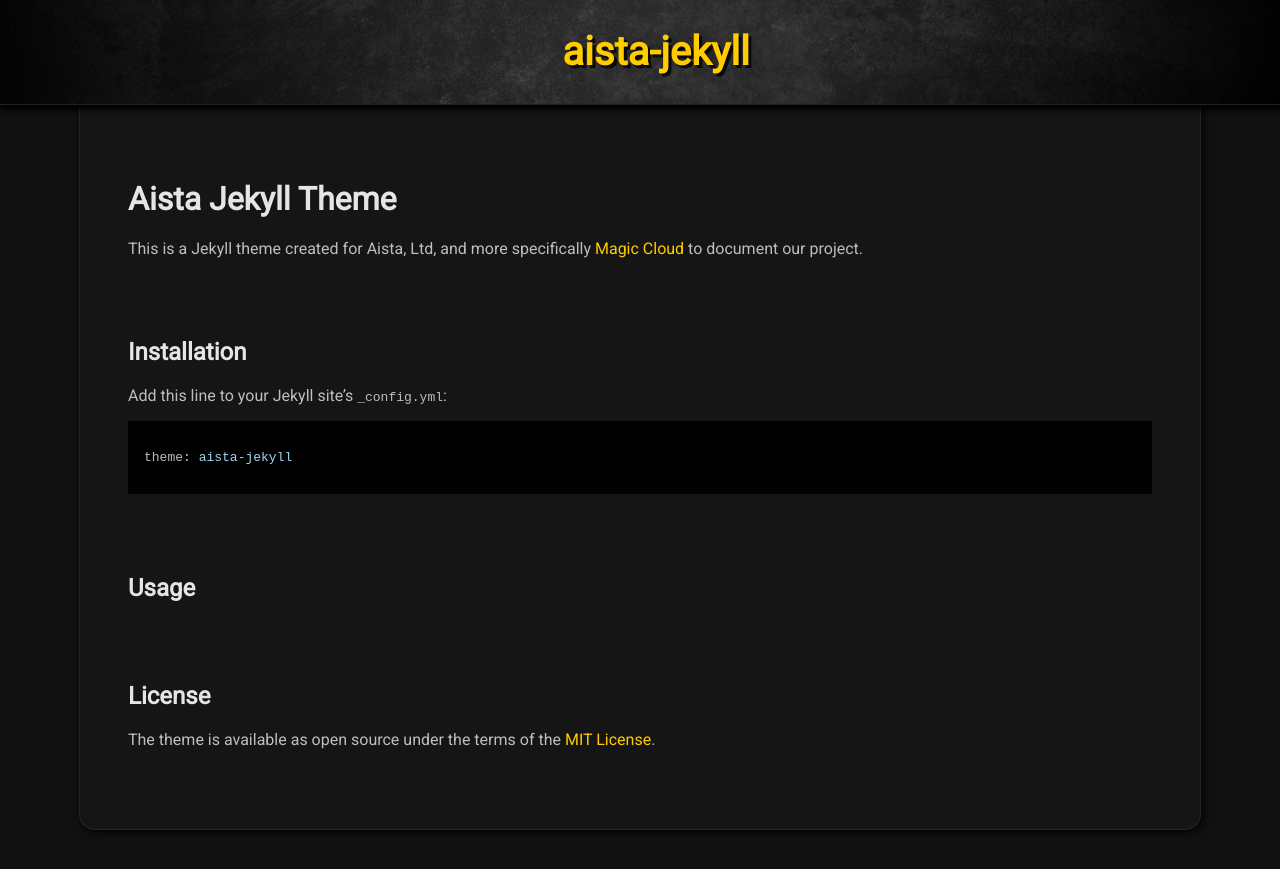
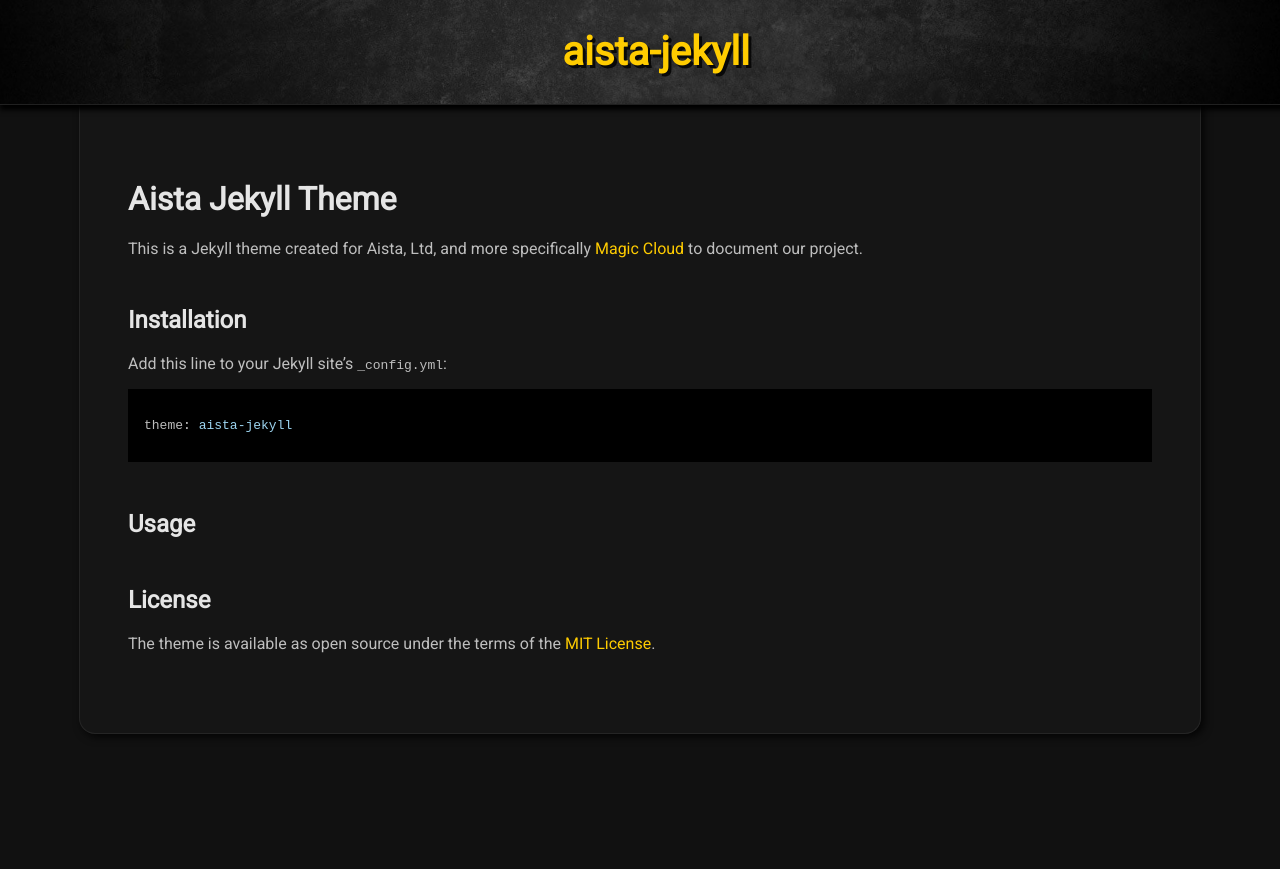
Before and after one commit to polterguy/aista-jekyll, a Jekyll site: the page built from README.md, in a window 1280 px wide. Shown: the top 869 px of the page. Built offline with Jekyll 4.4.1, drawn with Linux system fonts in a browser that asks for light colours; our own code applies the rules of GitHub Pages for plain Markdown files.

Commit message:
Update style.css

```diff
--- a/assets/style.css
+++ b/assets/style.css
@@ -16,7 +16,12 @@ a:hover, a:active, a:focus {
   text-decoration: none;
 }
 
-h1, h2, h3, h4, h5, h6 {
+h2, h3, h4, h5, h6 {
+  color: #e5e5e5;
+  margin-top: 3rem;
+}
+
+h1 {
   color: #e5e5e5;
   margin-top: 5rem;
 }
```
